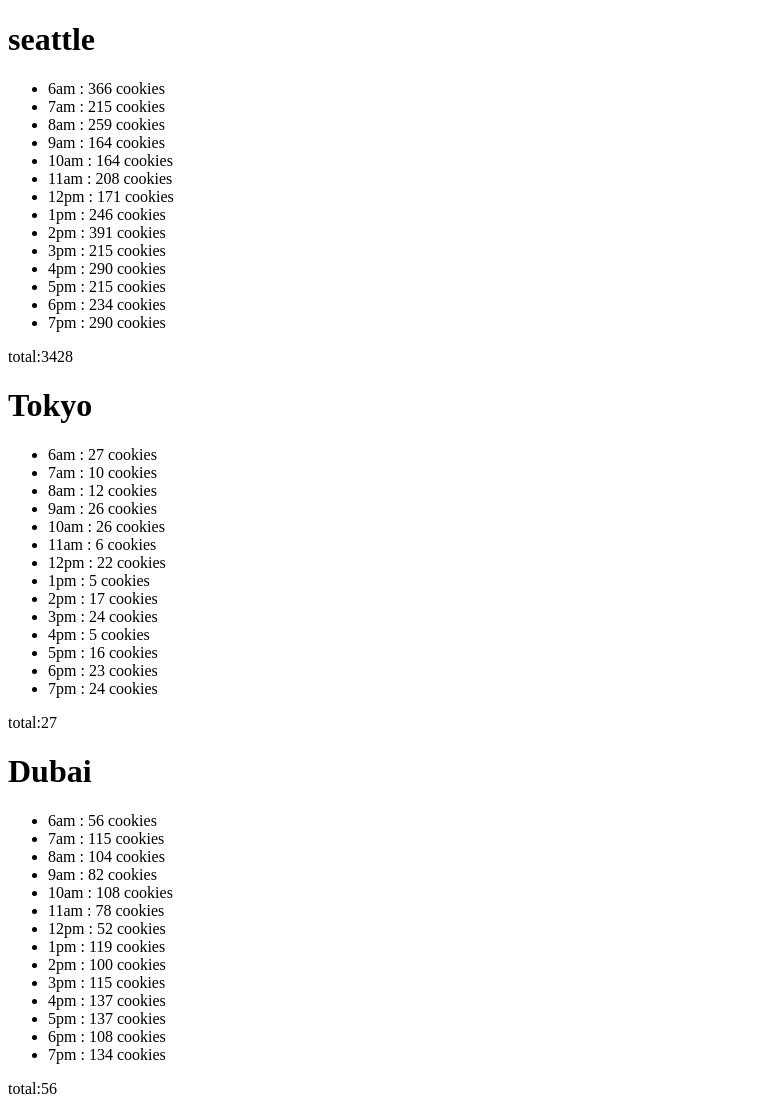
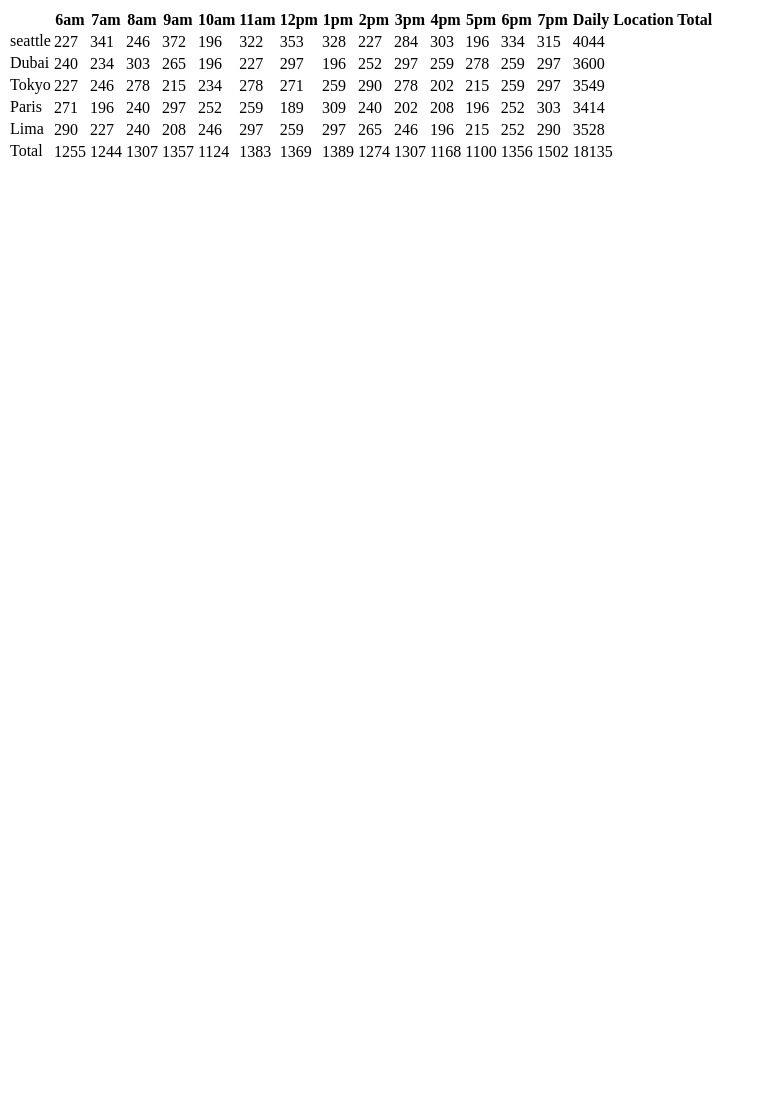
Before and after one commit to Mahmoud-alzoubi95/cookie-stand, a plain HTML site: page sales.html in a window 1280 px wide. Shown: the top 1100 px of the page, without its empty margins (0-767 px from the left). After the commit the page ends 800 px from the top, so only its background shows below. Drawn offline with Linux system fonts and the light colour scheme.

Commit message:
tablecontent

```diff
--- a/js/objects.js
+++ b/js/objects.js
@@ -1,151 +1,166 @@
-'use strict';
+"use strict";
 
-let hours=['6am','7am','8am','9am','10am','11am','12pm','1pm','2pm','3pm','4pm','5pm','6pm','7pm'];
+let hours = [
+  "6am",
+  "7am",
+  "8am",
+  "9am",
+  "10am",
+  "11am",
+  "12pm",
+  "1pm",
+  "2pm",
+  "3pm",
+  "4pm",
+  "5pm",
+  "6pm",
+  "7pm",
+];
 
-let seattle = {
+let div = document.getElementById("cookiesdetals");
+let table = document.createElement("table");
+div.appendChild(table);
 
-max : 23,
-min : 65,
-avg : 6.3 ,
-sum : 0 ,
-name : 'seattle' ,
+let shops = [];
 
-cusPerhour : [] ,
-cookperHour : [] ,
+function SalmonCookies(country, maxValue, minValue, avgValue) {
+  this.max = maxValue;
+  this.min = minValue;
+  this.avg = avgValue;
+  this.country = country;
+  this.sum = 0;
 
- customerperHour : function() {
-     for (let i=0 ; i<hours.length ; i++ ){
-
-        let random = Math.floor(Math.random() * (this.max - this.min) + this.min);
-        this.cusPerhour.push(random) ;
-
-     }
-    },
-
-     cookiesPerhour : function () {
-        for (let i=0 ; i<hours.length ; i++ ){
-          let cookies = this.avg * this.cusPerhour[i]
-          this.cookperHour.push(Math.ceil(cookies)) ;
+  this.cusPerhour = [];
+  this.cookperHour = [];
+  shops.push(this);
+  console.log(this);
 }
 
- },
+SalmonCookies.prototype.customerperHour = function () {
+  for (let i = 0; i < hours.length; i++) {
+    let random = Math.floor(Math.random() * (this.max - this.min) + this.min);
+    this.cusPerhour.push(random);
+  }
+};
 
+SalmonCookies.prototype.cookiesPerhour = function () {
+  for (let i = 0; i < hours.length; i++) {
+    let cookies = this.avg * this.cusPerhour[i];
+    this.cookperHour.push(Math.ceil(cookies));
+  }
+};
 
- summation : function () {
-    for ( let i=0 ; i<this.cookperHour.length ;i++){
-        this.sum = this.sum + this.cookperHour[i] ;
+SalmonCookies.prototype.summation = function () {
+  for (let i = 0; i < this.cookperHour.length; i++) {
+    this.sum = this.sum + this.cookperHour[i];
   }
-    return  this.sum ;
-    },
+  return this.sum;
+};
 
-render : function () {
+let tr = document.createElement("tr");
+table.appendChild(tr);
+let th = document.createElement("th");
+tr.appendChild(th);
 
-
-let divEl=document.getElementById('cookiesdetals');
-let headerEl=document.createElement('h1')
-divEl.appendChild(headerEl);
-headerEl.textContent = this.name ;
-let unorderedlistEL=document.createElement('ul');
-divEl.appendChild(unorderedlistEL);
-let span = document.createElement('span');
-divEl.appendChild(span);
-span.textContent = "total"+':' + seattle.summation() ;
-
-
-for ( let i=0 ; i<this.cookperHour.length ;i++){
-
-    let listEl=document.createElement('li');
-
-    unorderedlistEL.appendChild(listEl);
-    listEl.textContent=hours[i]+" : "+ this.cookperHour[i]+" cookies";
-
-
+for (let i = 0; i < hours.length; i++) {
+  let th = document.createElement("th");
+  tr.appendChild(th);
+  th.textContent = hours[i];
 }
 
+let total = document.createElement("th");
+tr.appendChild(total);
+total.textContent = "Daily Location Total ";
+
+SalmonCookies.prototype.render = function () {
+  let tr1 = document.createElement("tr");
+  table.appendChild(tr1);
+  tr1.textContent = this.country;
+
+  // let tdCountry = document.createElement("td");
+  // tr1.appendChild(tdCountry);
+  // tdCountry.textContent = shops;
+  let td;
+  for (let i = 0; i < this.cookperHour.length; i++) {
+    td = document.createElement("td");
+    tr1.appendChild(td);
+    td.textContent = this.cookperHour[i];
   }
 
-}
-seattle.customerperHour()
-// console.log(seattle)
-seattle.cookiesPerhour()
-seattle.render()
-// seattle.cookperHour()
-console.log(seattle)
+  let tdsum = document.createElement("td");
+  tr1.appendChild(tdsum);
+  tdsum.textContent = this.sum;
+};
 
 
 
 
+let seattle = new SalmonCookies("seattle", 30, 60, 6.3);
+seattle.customerperHour();
+seattle.cookiesPerhour();
+seattle.summation();
+seattle.render();
+
+let Dubai = new SalmonCookies("Dubai", 50, 30, 6.3);
+Dubai.customerperHour();
+Dubai.cookiesPerhour();
+Dubai.summation();
+Dubai.render();
+
+let Tokyo = new SalmonCookies("Tokyo", 50, 30, 6.3);
+Tokyo.customerperHour();
+Tokyo.cookiesPerhour();
+Tokyo.summation();
+Tokyo.render();
+
+let Paris = new SalmonCookies("Paris", 50, 30, 6.3);
+Paris.customerperHour();
+Paris.cookiesPerhour();
+Paris.summation();
+Paris.render();
+
+let Lima = new SalmonCookies("Lima", 50, 30, 6.3);
+Lima.customerperHour();
+Lima.cookiesPerhour();
+Lima.summation();
+Lima.render();
 
 
-let Tokyo = {
-
-    max : 24,
-    min : 3,
-    avg : 1.2 ,
-    sum : 0 ,
-    name : 'Tokyo' ,
-
-    cusPerhour : [] ,
-    cookperHour : [] ,
-
-     customerperHour : function() {
-         for (let i=0 ; i<hours.length ; i++ ){
-
-            let random = Math.floor(Math.random() * (this.max - this.min) + this.min);
-            this.cusPerhour.push(random) ;
-
-         }
-        },
-
-         cookiesPerhour : function () {
-            for (let i=0 ; i<hours.length ; i++ ){
-              let cookies = this.avg * this.cusPerhour[i]
-              this.cookperHour.push(Math.ceil(cookies)) ;
-         }
-
-     },
 
 
-     summation : function () {
-        for ( let i=0 ; i<this.cookperHour.length ;i++){
+let arrofobjects=[seattle,Tokyo,Dubai,Paris,Lima];
 
-            return this.sum=this.sum + this.cookperHour[i] ;
-        }
-        },
+totalito();
 
-    render : function () {
+function totalito () {
+let trTotal = document.createElement("tr");
+table.appendChild(trTotal);
+trTotal.textContent = "Total";
 
 
-    let divEl=document.getElementById('cookiesdetals');
-    let headerEl=document.createElement('h1')
-    divEl.appendChild(headerEl);
-    headerEl.textContent = this.name ;
-    let unorderedlistEL=document.createElement('ul');
-    divEl.appendChild(unorderedlistEL);
-    let span = document.createElement('span');
-    divEl.appendChild(span);
-    span.textContent = "total"+':' + Tokyo.summation() ;
-
-
-    for ( let i=0 ; i<this.cookperHour.length ;i++){
-
-        let listEl=document.createElement('li');
-
-        unorderedlistEL.appendChild(listEl);
-        listEl.textContent=hours[i]+" : "+ this.cookperHour[i]+" cookies";
-
+let grandSum = 0 ;
+let summationPerour ;
+let td ;
+for (let i=0 ; i<hours.length ; i++){
+  summationPerour = 0
+  // grandSum = 0
+  for (let j =0 ; j< arrofobjects.length ; j++){
+    summationPerour = summationPerour + arrofobjects[j].cookperHour[i]
 
   }
 
+  td = document.createElement('td');
+  trTotal.appendChild(td);
+  td.textContent = summationPerour
+
+   grandSum += summationPerour
 }
 
+td = document.createElement('td') ;
+trTotal.appendChild(td);
+td.textContent=grandSum
+
 }
-    Tokyo.customerperHour()
-    // console.log(seattle)
-    Tokyo.cookiesPerhour()
-    Tokyo.render()
-    // seattle.cookperHour()
-    console.log(Tokyo)
 
 
 
@@ -153,223 +168,337 @@ let Tokyo = {
 
 
 
-    let Dubai = {
-
-        max : 38,
-        min : 11,
-        avg : 3.7 ,
-        sum : 0 ,
-        name : 'Dubai' ,
-
-        cusPerhour : [] ,
-        cookperHour : [] ,
-
-         customerperHour : function() {
-             for (let i=0 ; i<hours.length ; i++ ){
-
-                let random = Math.floor(Math.random() * (this.max - this.min) + this.min);
-                this.cusPerhour.push(random) ;
-
-             }
-            },
-
-             cookiesPerhour : function () {
-                for (let i=0 ; i<hours.length ; i++ ){
-                  let cookies = this.avg * this.cusPerhour[i]
-                  this.cookperHour.push(Math.ceil(cookies)) ;
-             }
-
-         },
-
-
-         summation : function () {
-            for ( let i=0 ; i<this.cookperHour.length ;i++){
-
-                return this.sum=this.sum + this.cookperHour[i] ;
-            }
-            },
-
-        render : function () {
-
-
-        let divEl=document.getElementById('cookiesdetals');
-        let headerEl=document.createElement('h1')
-        divEl.appendChild(headerEl);
-        headerEl.textContent = this.name ;
-        let unorderedlistEL=document.createElement('ul');
-        divEl.appendChild(unorderedlistEL);
-        let span = document.createElement('span');
-        divEl.appendChild(span);
-        span.textContent = "total"+':' + Dubai.summation() ;
-
-
-        for ( let i=0 ; i<this.cookperHour.length ;i++){
-
-            let listEl=document.createElement('li');
-
-            unorderedlistEL.appendChild(listEl);
-            listEl.textContent=hours[i]+" : "+ this.cookperHour[i]+" cookies";
-
-
-        }
-
-        }
-
-        }
-        Dubai.customerperHour()
-        // console.log(seattle)
-        Dubai.cookiesPerhour()
-        Dubai.render()
-        // seattle.cookperHour()
-        console.log(Dubai)
 
 
 
 
 
+// let seattle = {
 
+// max : 23,
+// min : 65,
+// avg : 6.3 ,
+// sum : 0 ,
+// name : 'seattle' ,
 
-        let Paris = {
+// cusPerhour : [] ,
+// cookperHour : [] ,
 
-            max : 38,
-            min : 20,
-            avg : 2.3 ,
-            sum : 0 ,
-            name : 'Paris' ,
+//  customerperHour : function() {
+//      for (let i=0 ; i<hours.length ; i++ ){
 
-            cusPerhour : [] ,
-            cookperHour : [] ,
+//         let random = Math.floor(Math.random() * (this.max - this.min) + this.min);
+//         this.cusPerhour.push(random) ;
 
-             customerperHour : function() {
-                 for (let i=0 ; i<hours.length ; i++ ){
+//      }
+//     },
 
-                    let random = Math.floor(Math.random() * (this.max - this.min) + this.min);
-                    this.cusPerhour.push(random) ;
+//      cookiesPerhour : function () {
+//         for (let i=0 ; i<hours.length ; i++ ){
+//           let cookies = this.avg * this.cusPerhour[i]
+//           this.cookperHour.push(Math.ceil(cookies)) ;
+//      }
 
-                 }
-                },
+//  },
 
-                 cookiesPerhour : function () {
-                    for (let i=0 ; i<hours.length ; i++ ){
-                      let cookies = this.avg * this.cusPerhour[i]
-                      this.cookperHour.push(Math.ceil(cookies)) ;
-                 }
+//  summation : function () {
+//     for ( let i=0 ; i<this.cookperHour.length ;i++){
+//         this.sum = this.sum + this.cookperHour[i] ;
+//     }
+//     return  this.sum ;
+//     },
 
-             },
+// render : function () {
 
+// let divEl=document.getElementById('cookiesdetals');
+// let headerEl=document.createElement('h1')
+// divEl.appendChild(headerEl);
+// headerEl.textContent = this.name ;
+// let unorderedlistEL=document.createElement('ul');
+// divEl.appendChild(unorderedlistEL);
+// let span = document.createElement('span');
+// divEl.appendChild(span);
+// span.textContent = "total"+':' + seattle.summation() ;
 
-             summation : function () {
-                for ( let i=0 ; i<this.cookperHour.length ;i++){
+// for ( let i=0 ; i<this.cookperHour.length ;i++){
 
-                    return this.sum=this.sum + this.cookperHour[i] ;
-                }
-                },
+//     let listEl=document.createElement('li');
 
-            render : function () {
+//     unorderedlistEL.appendChild(listEl);
+//     listEl.textContent=hours[i]+" : "+ this.cookperHour[i]+" cookies";
 
+// }
 
-            let divEl=document.getElementById('cookiesdetals');
-            let headerEl=document.createElement('h1')
-            divEl.appendChild(headerEl);
-            headerEl.textContent = this.name ;
-            let unorderedlistEL=document.createElement('ul');
-            divEl.appendChild(unorderedlistEL);
-            let span = document.createElement('span');
-            divEl.appendChild(span);
-            span.textContent = "total"+':' + Paris.summation() ;
+// }
 
+// }
+// seattle.customerperHour()
+// // console.log(seattle)
+// seattle.cookiesPerhour()
+// seattle.render()
+// // seattle.cookperHour()
+// console.log(seattle)
 
-            for ( let i=0 ; i<this.cookperHour.length ;i++){
+// let Tokyo = {
 
-                let listEl=document.createElement('li');
+//     max : 24,
+//     min : 3,
+//     avg : 1.2 ,
+//     sum : 0 ,
+//     name : 'Tokyo' ,
 
-                unorderedlistEL.appendChild(listEl);
-                listEl.textContent=hours[i]+" : "+ this.cookperHour[i]+" cookies";
+//     cusPerhour : [] ,
+//     cookperHour : [] ,
 
+//      customerperHour : function() {
+//          for (let i=0 ; i<hours.length ; i++ ){
 
-            }
+//             let random = Math.floor(Math.random() * (this.max - this.min) + this.min);
+//             this.cusPerhour.push(random) ;
 
-            }
+//          }
+//         },
 
-            }
-            Paris.customerperHour()
-            // console.log(seattle)
-            Paris.cookiesPerhour()
-            Paris.render()
-            // seattle.cookperHour()
-            console.log(Paris)
+//          cookiesPerhour : function () {
+//             for (let i=0 ; i<hours.length ; i++ ){
+//               let cookies = this.avg * this.cusPerhour[i]
+//               this.cookperHour.push(Math.ceil(cookies)) ;
+//          }
 
+//      },
 
+//      summation : function () {
+//         for ( let i=0 ; i<this.cookperHour.length ;i++){
 
+//             return this.sum=this.sum + this.cookperHour[i] ;
+//         }
+//         },
 
+//     render : function () {
 
+//     let divEl=document.getElementById('cookiesdetals');
+//     let headerEl=document.createElement('h1')
+//     divEl.appendChild(headerEl);
+//     headerEl.textContent = this.name ;
+//     let unorderedlistEL=document.createElement('ul');
+//     divEl.appendChild(unorderedlistEL);
+//     let span = document.createElement('span');
+//     divEl.appendChild(span);
+//     span.textContent = "total"+':' + Tokyo.summation() ;
 
-            let Lima = {
+//     for ( let i=0 ; i<this.cookperHour.length ;i++){
 
-                max : 16,
-                min : 2,
-                avg : 	4.6 ,
-                sum : 0 ,
-                name : 'Lima' ,
+//         let listEl=document.createElement('li');
 
-                cusPerhour : [] ,
-                cookperHour : [] ,
+//         unorderedlistEL.appendChild(listEl);
+//         listEl.textContent=hours[i]+" : "+ this.cookperHour[i]+" cookies";
 
-                 customerperHour : function() {
-                     for (let i=0 ; i<hours.length ; i++ ){
+//     }
 
-                        let random = Math.floor(Math.random() * (this.max - this.min) + this.min);
-                        this.cusPerhour.push(random) ;
+//     }
 
-                     }
-                    },
+//     }
+//     Tokyo.customerperHour()
+//     // console.log(seattle)
+//     Tokyo.cookiesPerhour()
+//     Tokyo.render()
+//     // seattle.cookperHour()
+//     console.log(Tokyo)
 
-                     cookiesPerhour : function () {
-                        for (let i=0 ; i<hours.length ; i++ ){
-                          let cookies = this.avg * this.cusPerhour[i]
-                          this.cookperHour.push(Math.ceil(cookies)) ;
-                     }
+//     let Dubai = {
 
-                 },
+//         max : 38,
+//         min : 11,
+//         avg : 3.7 ,
+//         sum : 0 ,
+//         name : 'Dubai' ,
 
+//         cusPerhour : [] ,
+//         cookperHour : [] ,
 
-                 summation : function () {
-                    for ( let i=0 ; i<this.cookperHour.length ;i++){
+//          customerperHour : function() {
+//              for (let i=0 ; i<hours.length ; i++ ){
 
-                        return this.sum=this.sum + this.cookperHour[i] ;
-                    }
-                    },
+//                 let random = Math.floor(Math.random() * (this.max - this.min) + this.min);
+//                 this.cusPerhour.push(random) ;
 
-                render : function () {
+//              }
+//             },
 
+//              cookiesPerhour : function () {
+//                 for (let i=0 ; i<hours.length ; i++ ){
+//                   let cookies = this.avg * this.cusPerhour[i]
+//                   this.cookperHour.push(Math.ceil(cookies)) ;
+//              }
 
-                let divEl=document.getElementById('cookiesdetals');
-                let headerEl=document.createElement('h1')
-                divEl.appendChild(headerEl);
-                headerEl.textContent = this.name ;
-                let unorderedlistEL=document.createElement('ul');
-                divEl.appendChild(unorderedlistEL);
-                let span = document.createElement('span');
-                divEl.appendChild(span);
-                span.textContent = "total"+':' + Lima.summation() ;
+//          },
 
+//          summation : function () {
+//             for ( let i=0 ; i<this.cookperHour.length ;i++){
 
-                for ( let i=0 ; i<this.cookperHour.length ;i++){
+//                 return this.sum=this.sum + this.cookperHour[i] ;
+//             }
+//             },
 
-                    let listEl=document.createElement('li');
+//         render : function () {
 
-                    unorderedlistEL.appendChild(listEl);
-                    listEl.textContent=hours[i]+" : "+ this.cookperHour[i]+" cookies";
+//         let divEl=document.getElementById('cookiesdetals');
+//         let headerEl=document.createElement('h1')
+//         divEl.appendChild(headerEl);
+//         headerEl.textContent = this.name ;
+//         let unorderedlistEL=document.createElement('ul');
+//         divEl.appendChild(unorderedlistEL);
+//         let span = document.createElement('span');
+//         divEl.appendChild(span);
+//         span.textContent = "total"+':' + Dubai.summation() ;
 
+//         for ( let i=0 ; i<this.cookperHour.length ;i++){
 
-                }
+//             let listEl=document.createElement('li');
 
-                }
+//             unorderedlistEL.appendChild(listEl);
+//             listEl.textContent=hours[i]+" : "+ this.cookperHour[i]+" cookies";
 
-                }
-                Lima.customerperHour()
-                // console.log(seattle)
-                Lima.cookiesPerhour()
-                Lima.render()
-                // seattle.cookperHour()
-                console.log(Lima)
+//         }
+
+//         }
+
+//         }
+//         Dubai.customerperHour()
+//         // console.log(seattle)
+//         Dubai.cookiesPerhour()
+//         Dubai.render()
+//         // seattle.cookperHour()
+//         console.log(Dubai)
+
+//         let Paris = {
+
+//             max : 38,
+//             min : 20,
+//             avg : 2.3 ,
+//             sum : 0 ,
+//             name : 'Paris' ,
+
+//             cusPerhour : [] ,
+//             cookperHour : [] ,
+
+//              customerperHour : function() {
+//                  for (let i=0 ; i<hours.length ; i++ ){
+
+//                     let random = Math.floor(Math.random() * (this.max - this.min) + this.min);
+//                     this.cusPerhour.push(random) ;
+
+//                  }
+//                 },
+
+//                  cookiesPerhour : function () {
+//                     for (let i=0 ; i<hours.length ; i++ ){
+//                       let cookies = this.avg * this.cusPerhour[i]
+//                       this.cookperHour.push(Math.ceil(cookies)) ;
+//                  }
+
+//              },
+
+//              summation : function () {
+//                 for ( let i=0 ; i<this.cookperHour.length ;i++){
+
+//                     return this.sum=this.sum + this.cookperHour[i] ;
+//                 }
+//                 },
+
+//             render : function () {
+
+//             let divEl=document.getElementById('cookiesdetals');
+//             let headerEl=document.createElement('h1')
+//             divEl.appendChild(headerEl);
+//             headerEl.textContent = this.name ;
+//             let unorderedlistEL=document.createElement('ul');
+//             divEl.appendChild(unorderedlistEL);
+//             let span = document.createElement('span');
+//             divEl.appendChild(span);
+//             span.textContent = "total"+':' + Paris.summation() ;
+
+//             for ( let i=0 ; i<this.cookperHour.length ;i++){
+
+//                 let listEl=document.createElement('li');
+
+//                 unorderedlistEL.appendChild(listEl);
+//                 listEl.textContent=hours[i]+" : "+ this.cookperHour[i]+" cookies";
+
+//             }
+
+//             }
+
+//             }
+//             Paris.customerperHour()
+//             // console.log(seattle)
+//             Paris.cookiesPerhour()
+//             Paris.render()
+//             // seattle.cookperHour()
+//             console.log(Paris)
+
+//             let Lima = {
+
+//                 max : 16,
+//                 min : 2,
+//                 avg : 	4.6 ,
+//                 sum : 0 ,
+//                 name : 'Lima' ,
+
+//                 cusPerhour : [] ,
+//                 cookperHour : [] ,
+
+//                  customerperHour : function() {
+//                      for (let i=0 ; i<hours.length ; i++ ){
+
+//                         let random = Math.floor(Math.random() * (this.max - this.min) + this.min);
+//                         this.cusPerhour.push(random) ;
+
+//                      }
+//                     },
+
+//                      cookiesPerhour : function () {
+//                         for (let i=0 ; i<hours.length ; i++ ){
+//                           let cookies = this.avg * this.cusPerhour[i]
+//                           this.cookperHour.push(Math.ceil(cookies)) ;
+//                      }
+
+//                  },
+
+//                  summation : function () {
+//                     for ( let i=0 ; i<this.cookperHour.length ;i++){
+
+//                         return this.sum=this.sum + this.cookperHour[i] ;
+//                     }
+//                     },
+
+//                 render : function () {
+
+//                 let divEl=document.getElementById('cookiesdetals');
+//                 let headerEl=document.createElement('h1')
+//                 divEl.appendChild(headerEl);
+//                 headerEl.textContent = this.name ;
+//                 let unorderedlistEL=document.createElement('ul');
+//                 divEl.appendChild(unorderedlistEL);
+//                 let span = document.createElement('span');
+//                 divEl.appendChild(span);
+//                 span.textContent = "total"+':' + Lima.summation() ;
+
+//                 for ( let i=0 ; i<this.cookperHour.length ;i++){
+
+//                     let listEl=document.createElement('li');
+
+//                     unorderedlistEL.appendChild(listEl);
+//                     listEl.textContent=hours[i]+" : "+ this.cookperHour[i]+" cookies";
+
+//                 }
+
+//                 }
+
+//                 }
+//                 Lima.customerperHour()
+//                 // console.log(seattle)
+//                 Lima.cookiesPerhour()
+//                 Lima.render()
+//                 // seattle.cookperHour()
+//                 console.log(Lima)
```
Also changed, not shown: sales.html (+1 -0 lines). Lines whose indentation alone changed are shown as unchanged.
